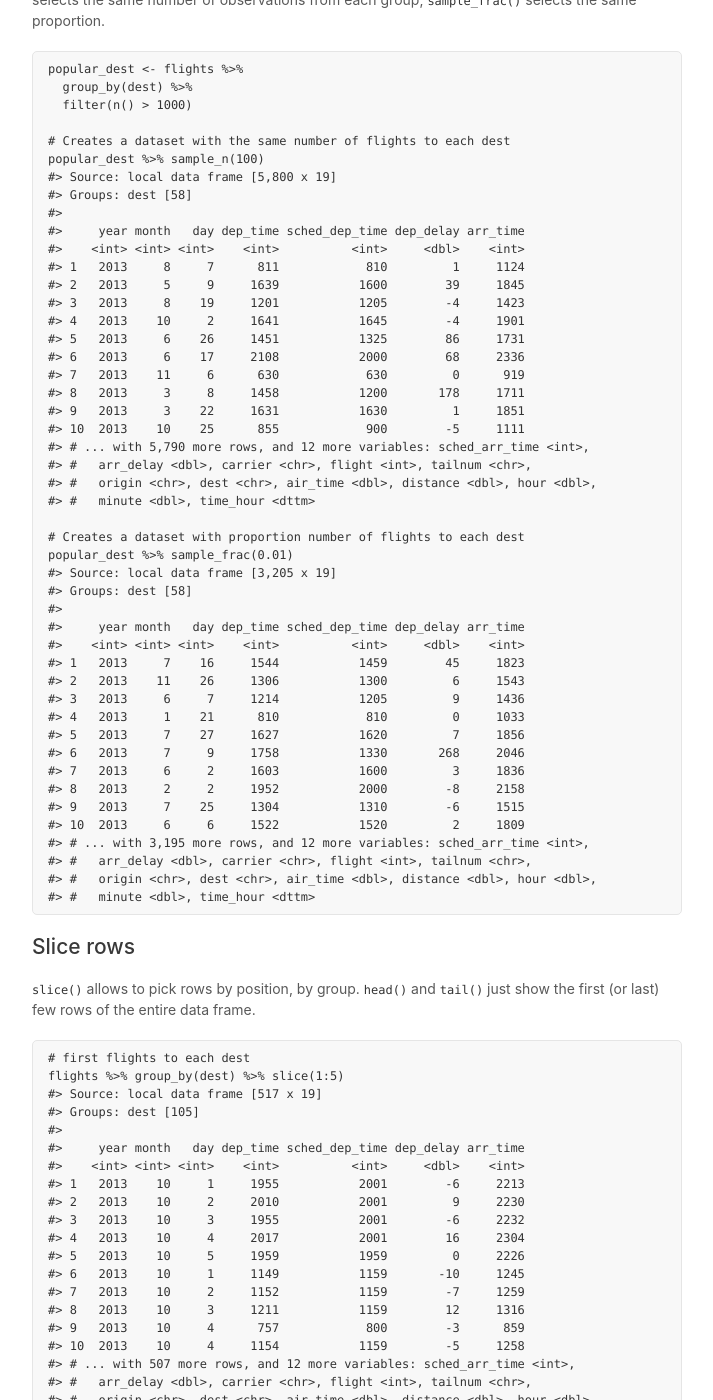
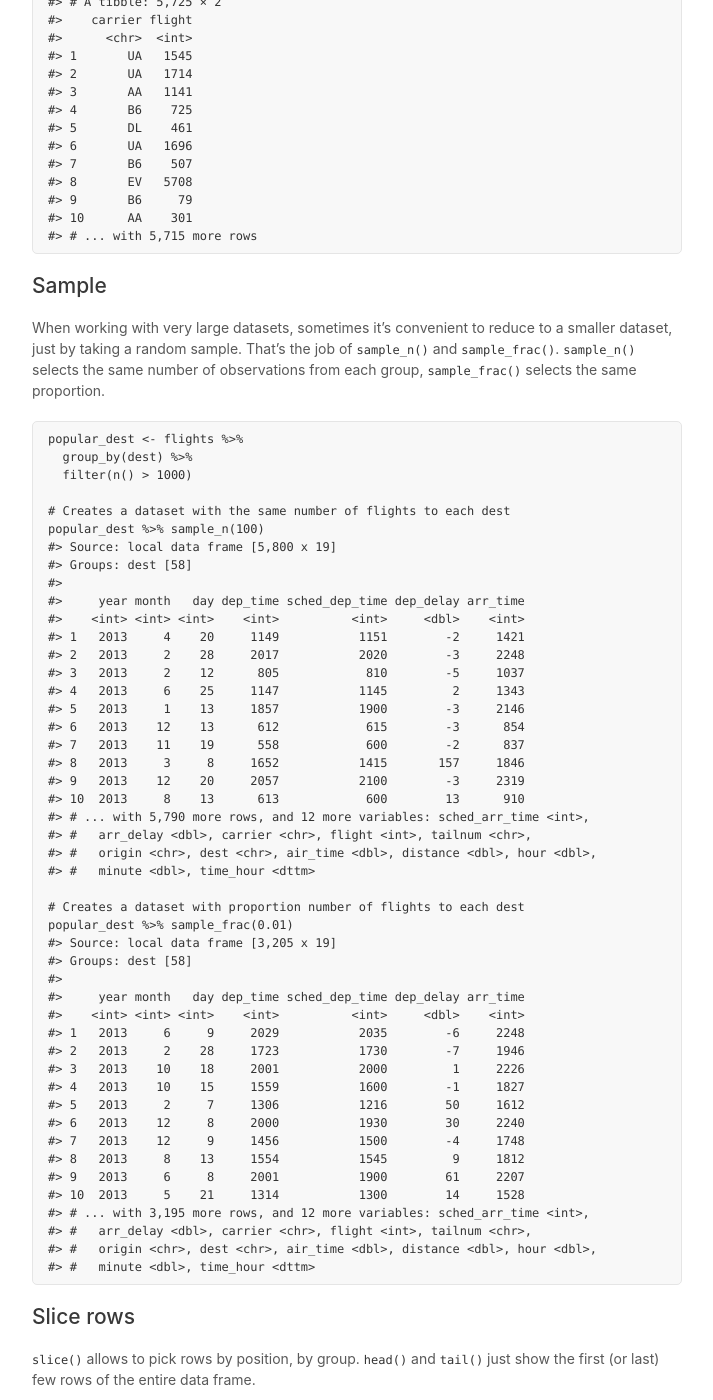
Before and after one commit to dcl-2017-04/curriculum, a Jekyll site: the page built from docs/manip-one-table.md, in a window 1280 px wide and 1400 px high, scrolled down 4108 px. Shown: the whole window, without its empty margins (283-996 px from the left). Built offline with Jekyll 4.4.1, drawn with Linux system fonts in a browser that asks for light colours; our own code applies the rules of GitHub Pages for plain Markdown files; a script that is not in the unit is left out; some of the changed text lies outside the part shown.

Commit message:
Minor fixes

````diff
--- a/docs/manip-one-table.md
+++ b/docs/manip-one-table.md
@@ -117,6 +117,26 @@
 #> #   arr_delay <dbl>, carrier <chr>, flight <int>, tail_num <chr>,
 #> #   origin <chr>, dest <chr>, air_time <dbl>, distance <dbl>, hour <dbl>,
 #> #   minute <dbl>, time_hour <dttm>
+```
+
+If you're selecting and renaming, note that you can also use `select()` to rename. This sometimes allows you to save a step.
+
+``` r
+flights %>% select(year:day, tail_num = tailnum)
+#> # A tibble: 336,776 × 4
+#>     year month   day tail_num
+#>    <int> <int> <int>    <chr>
+#> 1   2013     1     1   N14228
+#> 2   2013     1     1   N24211
+#> 3   2013     1     1   N619AA
+#> 4   2013     1     1   N804JB
+#> 5   2013     1     1   N668DN
+#> 6   2013     1     1   N39463
+#> 7   2013     1     1   N516JB
+#> 8   2013     1     1   N829AS
+#> 9   2013     1     1   N593JB
+#> 10  2013     1     1   N3ALAA
+#> # ... with 336,766 more rows
 ```
 
 Transmute
@@ -230,16 +250,16 @@
 #>
 #>     year month   day dep_time sched_dep_time dep_delay arr_time
 #>    <int> <int> <int>    <int>          <int>     <dbl>    <int>
-#> 1   2013     8     7      811            810         1     1124
-#> 2   2013     5     9     1639           1600        39     1845
-#> 3   2013     8    19     1201           1205        -4     1423
-#> 4   2013    10     2     1641           1645        -4     1901
-#> 5   2013     6    26     1451           1325        86     1731
-#> 6   2013     6    17     2108           2000        68     2336
-#> 7   2013    11     6      630            630         0      919
-#> 8   2013     3     8     1458           1200       178     1711
-#> 9   2013     3    22     1631           1630         1     1851
-#> 10  2013    10    25      855            900        -5     1111
+#> 1   2013     4    20     1149           1151        -2     1421
+#> 2   2013     2    28     2017           2020        -3     2248
+#> 3   2013     2    12      805            810        -5     1037
+#> 4   2013     6    25     1147           1145         2     1343
+#> 5   2013     1    13     1857           1900        -3     2146
+#> 6   2013    12    13      612            615        -3      854
+#> 7   2013    11    19      558            600        -2      837
+#> 8   2013     3     8     1652           1415       157     1846
+#> 9   2013    12    20     2057           2100        -3     2319
+#> 10  2013     8    13      613            600        13      910
 #> # ... with 5,790 more rows, and 12 more variables: sched_arr_time <int>,
 #> #   arr_delay <dbl>, carrier <chr>, flight <int>, tailnum <chr>,
 #> #   origin <chr>, dest <chr>, air_time <dbl>, distance <dbl>, hour <dbl>,
@@ -252,16 +272,16 @@
 #>
 #>     year month   day dep_time sched_dep_time dep_delay arr_time
 #>    <int> <int> <int>    <int>          <int>     <dbl>    <int>
-#> 1   2013     7    16     1544           1459        45     1823
-#> 2   2013    11    26     1306           1300         6     1543
-#> 3   2013     6     7     1214           1205         9     1436
-#> 4   2013     1    21      810            810         0     1033
-#> 5   2013     7    27     1627           1620         7     1856
-#> 6   2013     7     9     1758           1330       268     2046
-#> 7   2013     6     2     1603           1600         3     1836
-#> 8   2013     2     2     1952           2000        -8     2158
-#> 9   2013     7    25     1304           1310        -6     1515
-#> 10  2013     6     6     1522           1520         2     1809
+#> 1   2013     6     9     2029           2035        -6     2248
+#> 2   2013     2    28     1723           1730        -7     1946
+#> 3   2013    10    18     2001           2000         1     2226
+#> 4   2013    10    15     1559           1600        -1     1827
+#> 5   2013     2     7     1306           1216        50     1612
+#> 6   2013    12     8     2000           1930        30     2240
+#> 7   2013    12     9     1456           1500        -4     1748
+#> 8   2013     8    13     1554           1545         9     1812
+#> 9   2013     6     8     2001           1900        61     2207
+#> 10  2013     5    21     1314           1300        14     1528
 #> # ... with 3,195 more rows, and 12 more variables: sched_arr_time <int>,
 #> #   arr_delay <dbl>, carrier <chr>, flight <int>, tailnum <chr>,
 #> #   origin <chr>, dest <chr>, air_time <dbl>, distance <dbl>, hour <dbl>,
--- a/units/data-structure-basics.Rmd
+++ b/units/data-structure-basics.Rmd
@@ -31,8 +31,8 @@
 logical <- c(TRUE, FALSE, FALSE)
 
 # The difference between the real number 1 and the integer 1 is not
-# usually important, but soemtimes it comes up in base R code. R uses
-# the suffix "L" to indicate that a number is an integer.
+# usually important, but it sometimes comes up. R uses the suffix
+# "L" to indicate that a number is an integer.
 integer <- c(1L, 2L, 3L)
 
 double <- c(1.5, 2.8, pi)
@@ -47,7 +47,7 @@
 * __factors__ `<fct>`, which are used to represent categorical variables can take
   one of a fixed and known set of possible values (called the levels).
 
-* __ordered factors__ `<ord>`, which are like factors but where the level have an
+* __ordered factors__ `<ord>`, which are like factors but where the levels have an
   intrinsic ordering (i.e. it's reasonable to say that one level is "less than"
   or "greater than" another variable).
 
````
Also changed, not shown: other parts of docs/manip-one-table.md (+1 -1 lines), docs/data-structure-basics.md (+3 -3 lines), units/data-structure-basics.yml (+5 -5 lines), units/manip-one-table.Rmd (+8 -1 lines), units/manip-one-table.yml (+28 -20 lines).
